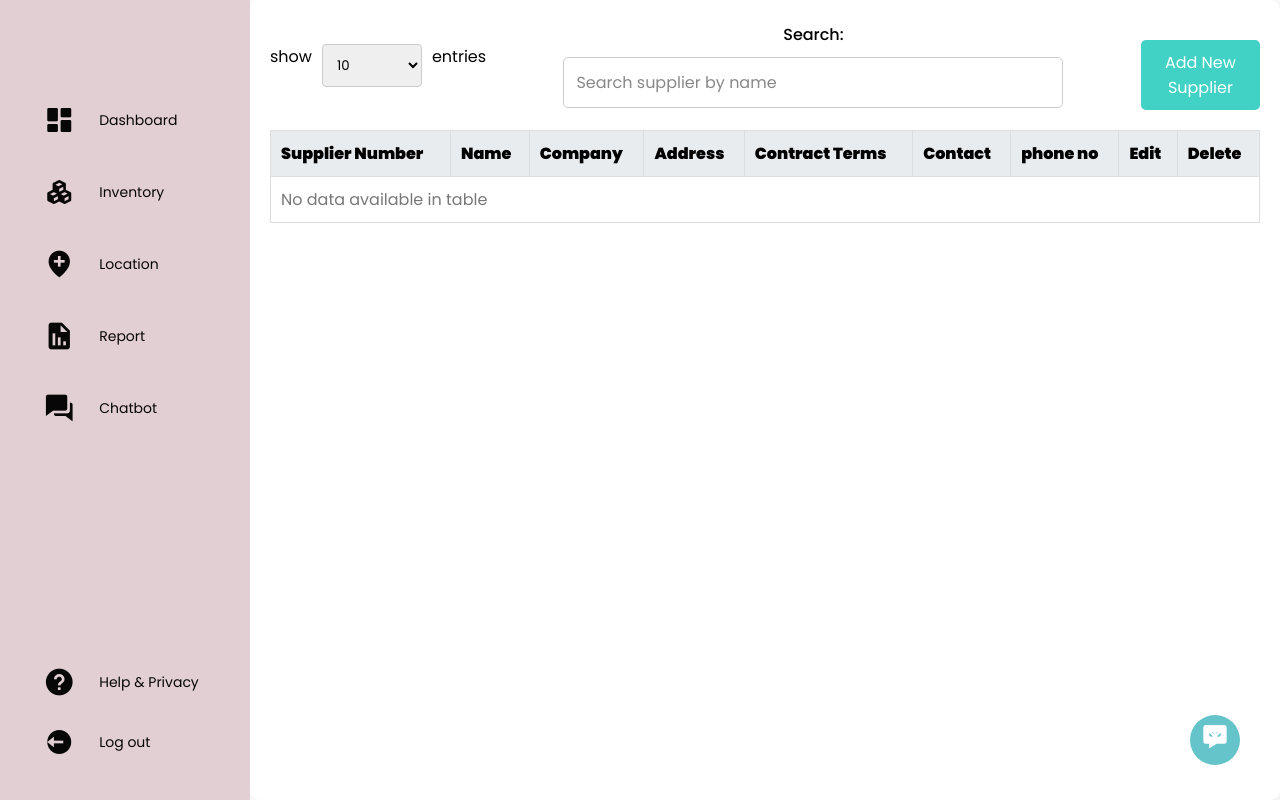
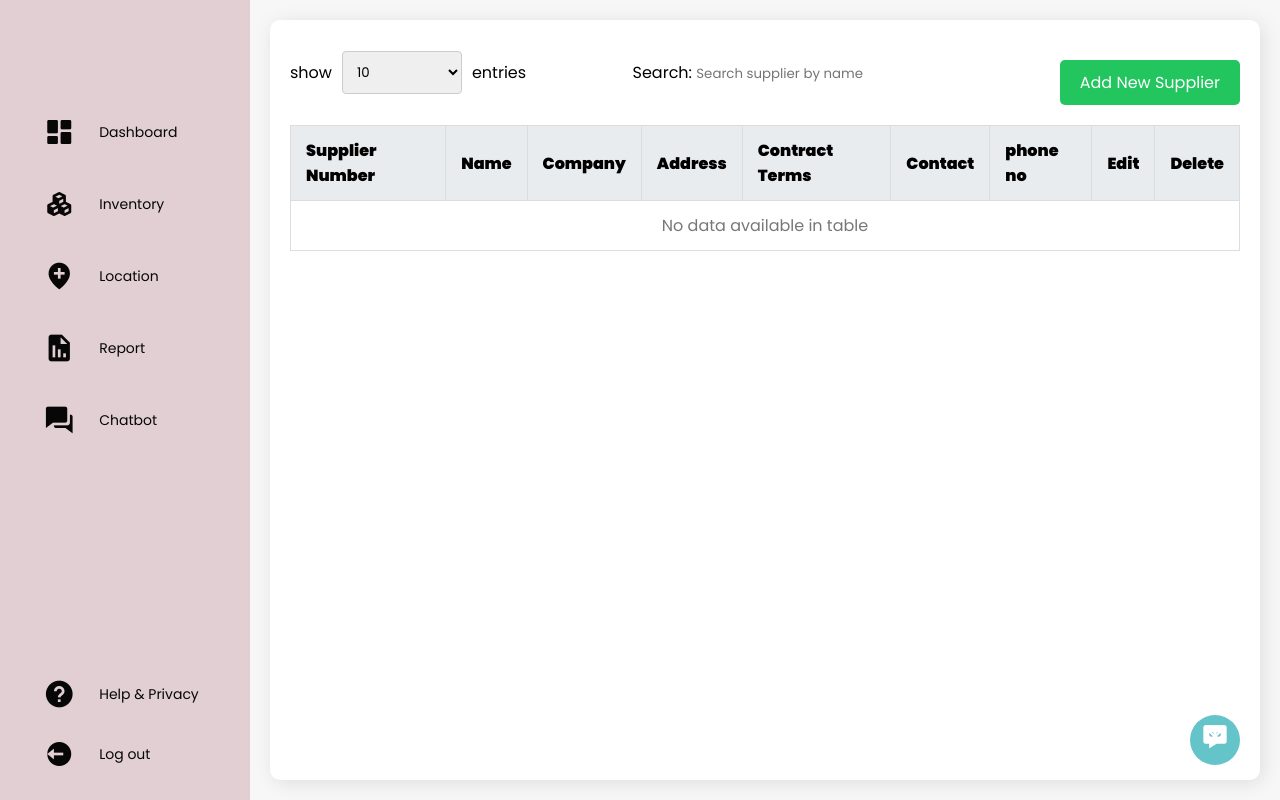
Before and after one commit to ds740/stock-controller-2, a PHP site: page /supplier.php in a window 1280 px wide. Run offline with PHP 8.4, Linux system fonts and the light colour scheme; data that the repository does not hold is empty.

Commit message:
Update style(supplier).css

```diff
--- a/style(supplier).css
+++ b/style(supplier).css
@@ -12,6 +12,7 @@
 body {
     display: flex;
     min-height: 100vh;
+    background-color: #f7f7f7;
 }
 
 .sidebar {
@@ -25,7 +26,7 @@
     color: #fff;
     overflow: hidden;
     transition: width 0.5s linear;
-    background: rgb(226, 207, 212);
+    background: rgb(70, 77, 84);
     z-index: 10;
 }
 
@@ -37,13 +38,14 @@
 .logo {
     height: 80px;
     padding: 16px;
+    text-align: center;
 }
 
 .menu {
     height: 88%;
-    position: relative;
     list-style: none;
     padding: 0;
+    margin-top: 20px;
 }
 
 .menu li {
@@ -53,13 +55,13 @@
     transition: all 0.5s ease-in-out;
 }
 
-.menu li:hover, .active {
-    transition: 0.2s;
-    background: #ffffff58;
+.menu li:hover, .menu .active {
+    background: #495057;
+    transition: background-color 0.2s;
 }
 
 .menu a {
-    color: #070707;
+    color: #ffffff;
     font-size: 14px;
     text-decoration: none;
     display: flex;
@@ -89,22 +91,13 @@
     width: 100%;
 }
 
-
-
-
-
-
-
-
-
-
-
 .container {
     flex: 1;
     padding: 20px;
-    box-shadow: 3px 3px 20px rgba(0, 0, 0, 0.1);
     background: #ffffff;
     border-radius: 10px;
+    box-shadow: 3px 3px 20px rgba(0, 0, 0, 0.1);
+    margin: 20px;
     overflow: auto;
 }
 
@@ -115,51 +108,65 @@
     margin-bottom: 20px;
 }
 
-
-
-
-
 .filter {
     display: flex;
-    align-items: left;
+    align-items: center;
     gap: 10px;
 }
 
 .filter select, .filter input {
     padding: 10px;
-    width: 100px;
+    width: 120px;
     border: 1px solid #ccc;
     border-radius: 4px;
 }
-
-.search {
+.search--box {
+    background: #f9f9f9;
+    border-radius: 25px;
+    color: #6366f1;
     display: flex;
-    flex-direction: column;
     align-items: center;
     gap: 10px;
+    padding: 5px 20px;
     width: 100%;
+    max-width: 600px;
+    border: 2px solid #4b5563;
+    box-shadow: 0 2px 5px rgba(0, 0, 0, 0.1);
+    transition: box-shadow 0.3s ease, border-color 0.3s ease;
+}
 
+.search--box input {
+    background: transparent;
+    padding: 10px;
+    width: 100%;
+    border: none;
+    font-size: 16px;
+    color: #4b5563;
+}
+
+.search--box input:focus {
+    outline: none;
+    color: #111827;
+}
+
+.search--box i {
+    font-size: 1.5rem;
+    cursor: pointer;
+    color: #4b5563;
+    transition: color 0.3s ease, transform 0.3s ease;
+}
+
+.search--box i:hover {
+    transform: scale(1.2);
+    color: #6366f1;
+}
+
+.search--box:focus-within {
+    box-shadow: 0 4px 10px rgba(0, 0, 0, 0.15);
+    border-color: #6366f1;
 }
 
 
-.search label {
-    font-weight: 500;
-    font-size: 16px;
-
-}
-.search input[type="search"] {
-    width: 100%;
-    max-width: 500px;
-    padding: 12px;
-    border: 1px solid #ccc;
-    border-radius: 5px;
-    font-size: 16px;
-}
-
-
-.search input[type="search"]::placeholder {
-    color: #888;
-}
 
 .newsupplierBtn {
     text-align: center;
@@ -171,19 +178,20 @@
     font-size: 16px;
     border: none;
     border-radius: 5px;
-    background-color: hsl(175, 61%, 54%);
+    background-color: #22c55e;
     color: #fff;
     cursor: pointer;
     transition: background-color 0.3s;
 }
 
 .newsupplierBtn button:hover {
-    background-color: #346d5f;
+    background-color: #16a34a;
 }
 
 table {
     width: 100%;
     border-collapse: collapse;
+    margin-top: 20px;
 }
 
 thead {
@@ -191,7 +199,7 @@
 }
 
 th, td {
-    padding: 10px;
+    padding: 12px 15px;
     border: 1px solid #ddd;
     text-align: left;
 }
@@ -214,19 +222,12 @@
 
 .empty {
     color: #777;
+    text-align: center;
 }
 
-table tr td img{
+table tr td img {
     vertical-align: middle;
 }
-
-
-
-
-
-
-
-
 
 .popup {
     display: none;
@@ -304,7 +305,7 @@
     font-size: 16px;
     border: none;
     border-radius: 5px;
-    background-color: hsl(175, 61%, 54%);
+    background-color: #22c55e;
     color: #fff;
     cursor: pointer;
     transition: background-color 0.3s;
@@ -313,5 +314,5 @@
 }
 
 .popup .submitBtn:hover {
-    background-color: #346d5f;
+    background-color: #16a34a;
 }
```
